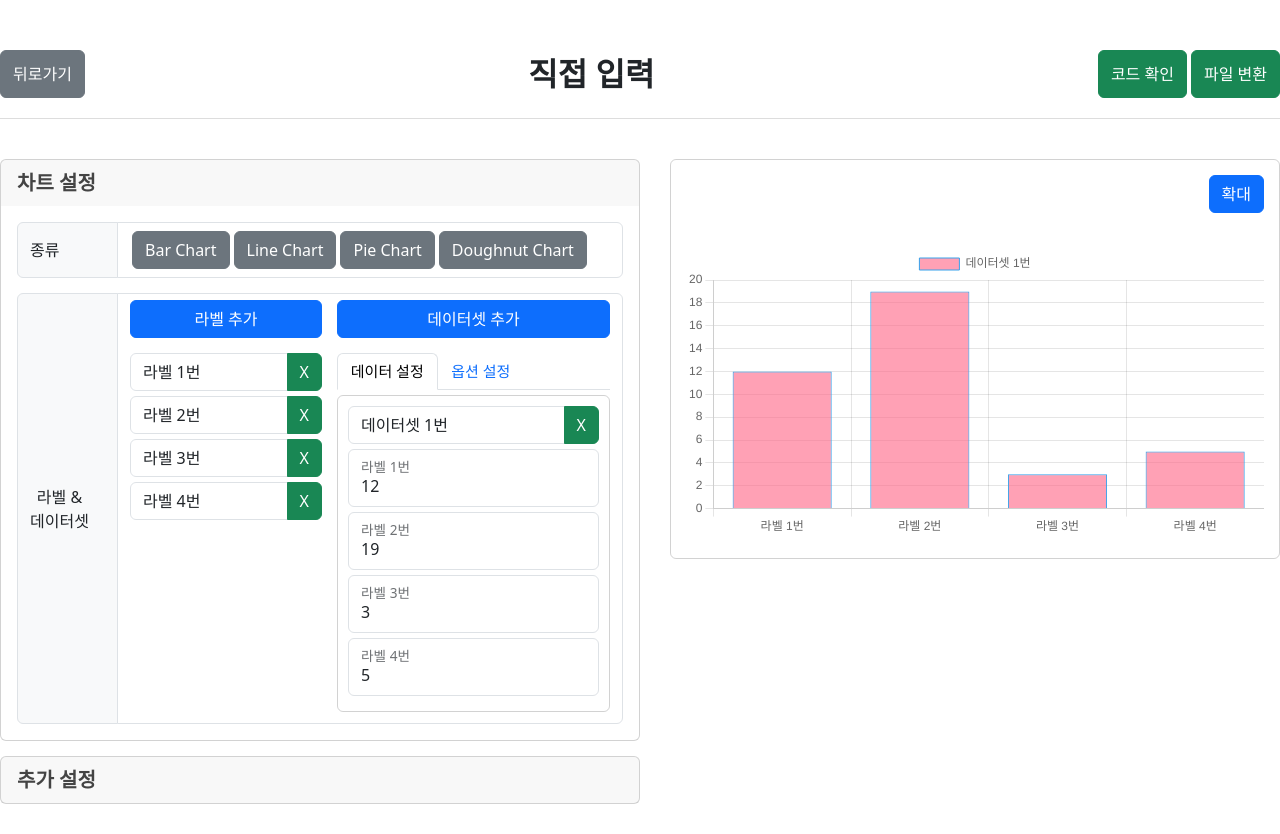
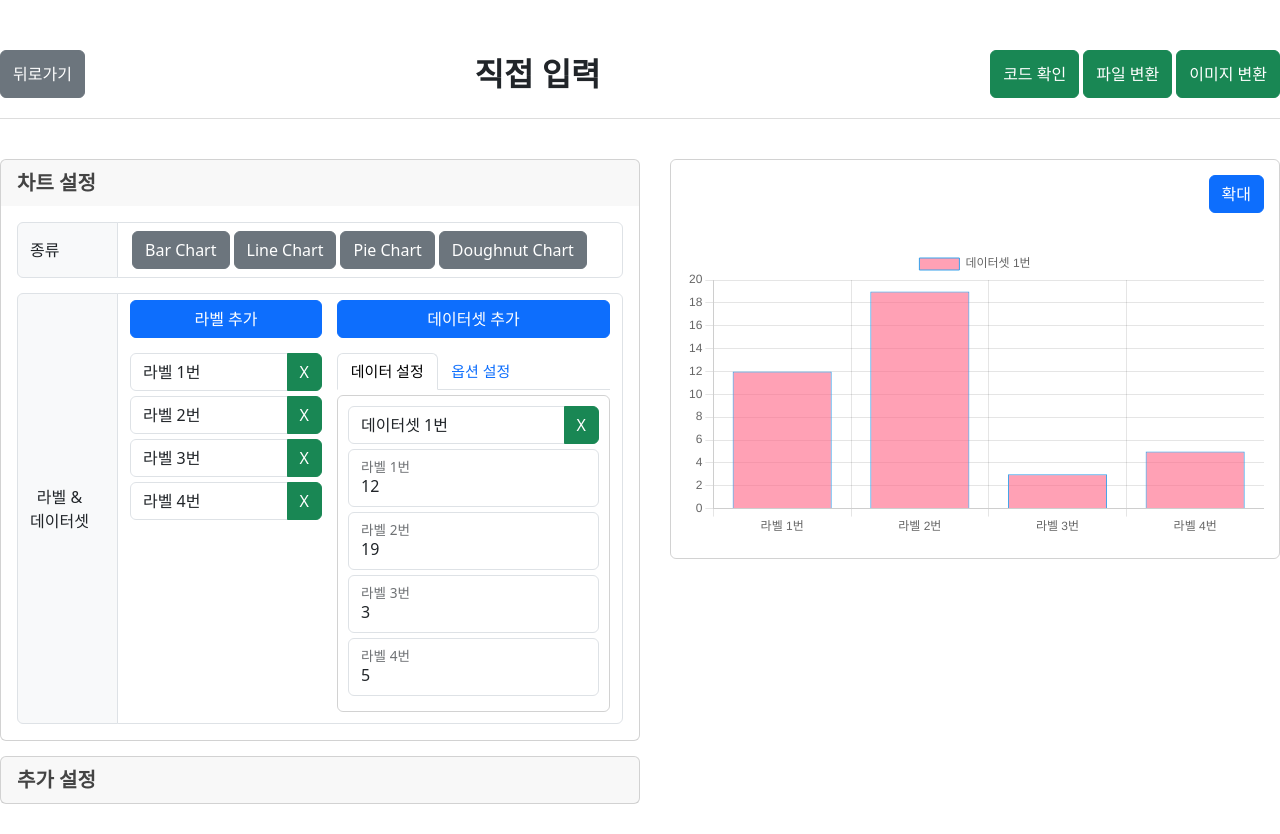
Before and after one commit to de0k/chart_generator, a React (Create React App) app in the folder chart_gen/: page / in a window 1280 px wide. Both pictures are taken after a click on the button "직접 입력". Built offline with nearby package versions, Linux system fonts and the light colour scheme.

Commit message:
차트 이미지로 저장

```diff
--- a/chart_gen/package.json
+++ b/chart_gen/package.json
@@ -7,6 +7,8 @@
     "bootstrap": "^5.3.3",
     "chart.js": "^4.4.7",
     "cra-template": "1.2.0",
+    "file-saver": "^2.0.5",
+    "html2canvas": "^1.4.1",
     "react": "^18.2.0",
     "react-bootstrap": "^2.10.7",
     "react-chartjs-2": "^5.2.0",
--- a/chart_gen/src/components/ChartRenderer.js
+++ b/chart_gen/src/components/ChartRenderer.js
@@ -1,7 +1,7 @@
-import React, { useEffect, useState } from 'react';
+import React, { useEffect, useState, forwardRef } from 'react';
 import { Bar, Line, Pie, Doughnut } from 'react-chartjs-2';
 
-function ChartRenderer({ isSidebarOpen, activeChart, chartData }) {
+const ChartRenderer = forwardRef(({ isSidebarOpen, activeChart, chartData }, ref) => {
     const [key, setKey] = useState(0);
 
     // Re-render chart when sidebar state changes
@@ -33,7 +33,7 @@ function ChartRenderer({ isSidebarOpen, activeChart, chartData }) {
         }
     };
 
-    return <div className='chart_rendering'>{renderChart()}</div>;
-}
+    return <div ref={ref} className='chart_rendering'>{renderChart()}</div>;
+});
 
 export default ChartRenderer;
--- a/chart_gen/src/components/DirectInput.js
+++ b/chart_gen/src/components/DirectInput.js
@@ -1,4 +1,4 @@
-import React, { useState, useEffect } from 'react';
+import React, { useState, useEffect, useRef } from 'react';
 import ChartRenderer from '../components/ChartRenderer';
 import CodeModal from '../components/CodeModal';
 import FileConvertModal from '../components/FileConvertModal';
@@ -6,6 +6,8 @@ import ChartSettings from '../components/ChartSettings';
 import AdditionalSettings from '../components/AdditionalSettings';
 import { generateChartCode, prepareJsonData, downloadJson, prepareCsvData, downloadCsv, prepareXlsxData, downloadXlsx } from '../utils/utils';
 import { Chart as ChartJS, CategoryScale, LinearScale, BarElement, Title, Tooltip, Legend, ArcElement, PointElement, LineElement, Filler, Decimation, SubTitle } from 'chart.js';
+import html2canvas from "html2canvas";
+import { saveAs } from "file-saver";
 
 // Chart.js 구성 요소 등록
 ChartJS.register(CategoryScale, LinearScale, BarElement, Title, Tooltip, Legend, ArcElement, PointElement, LineElement, Filler, Decimation, SubTitle);
@@ -84,6 +86,24 @@ function DirectInput({ onBack, initialData, defaultChartType }) {
         downloadXlsx(workbook);
     };
 
+    // 차트 이미지 저장
+    const chartRef = useRef(null);
+    const handleChartImgDownload = async () => {
+        if (!chartRef.current) return;
+
+        try {
+            const div = chartRef.current;
+            const canvas = await html2canvas(div, { scale: 2 });
+            canvas.toBlob((blob) => {
+                if (blob !== null) {
+                    saveAs(blob, "result.png");
+                }
+            });
+        } catch (error) {
+            console.error("Error converting div to image:", error);
+        }
+    };
+
     return (
         <div className='main'>
             <div className="top_title_box n2">
@@ -92,6 +112,7 @@ function DirectInput({ onBack, initialData, defaultChartType }) {
                 <div className='right_item d-flex gap-1'>
                     <button className='btn btn-success' onClick={handleSaveChartCode}>코드 확인</button>
                     <button className='btn btn-success' onClick={() => setShowFileConvertModal(true)}>파일 변환</button>
+                    <button className='btn btn-success' onClick={handleChartImgDownload}>이미지 변환</button>
                 </div>
             </div>
             <div className="chart_wrap">
@@ -146,7 +167,7 @@ function DirectInput({ onBack, initialData, defaultChartType }) {
                             <button className="btn btn-primary" onClick={() => setIsSidebarOpen(false)}>확대</button>
                         </div>
                     )}
-                    <ChartRenderer activeChart={activeChart} chartData={chartData} isSidebarOpen={isSidebarOpen}/>
+                    <ChartRenderer ref={chartRef} activeChart={activeChart} chartData={chartData} isSidebarOpen={isSidebarOpen} />
                 </div>
             </div>
             {showCodeModal && (
```
Also changed, not shown: 1 other file (tests, documents, lock files or other folders).
